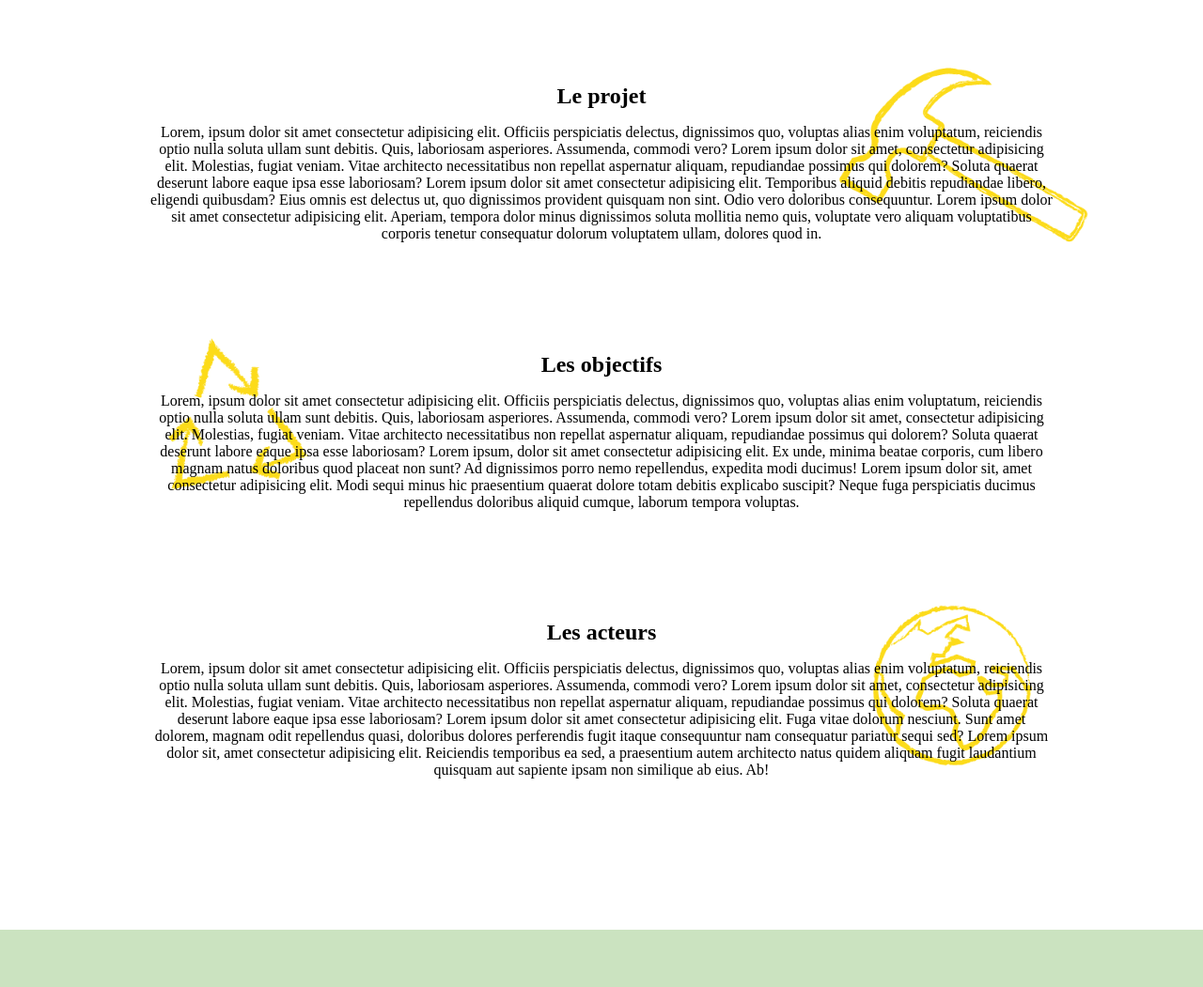
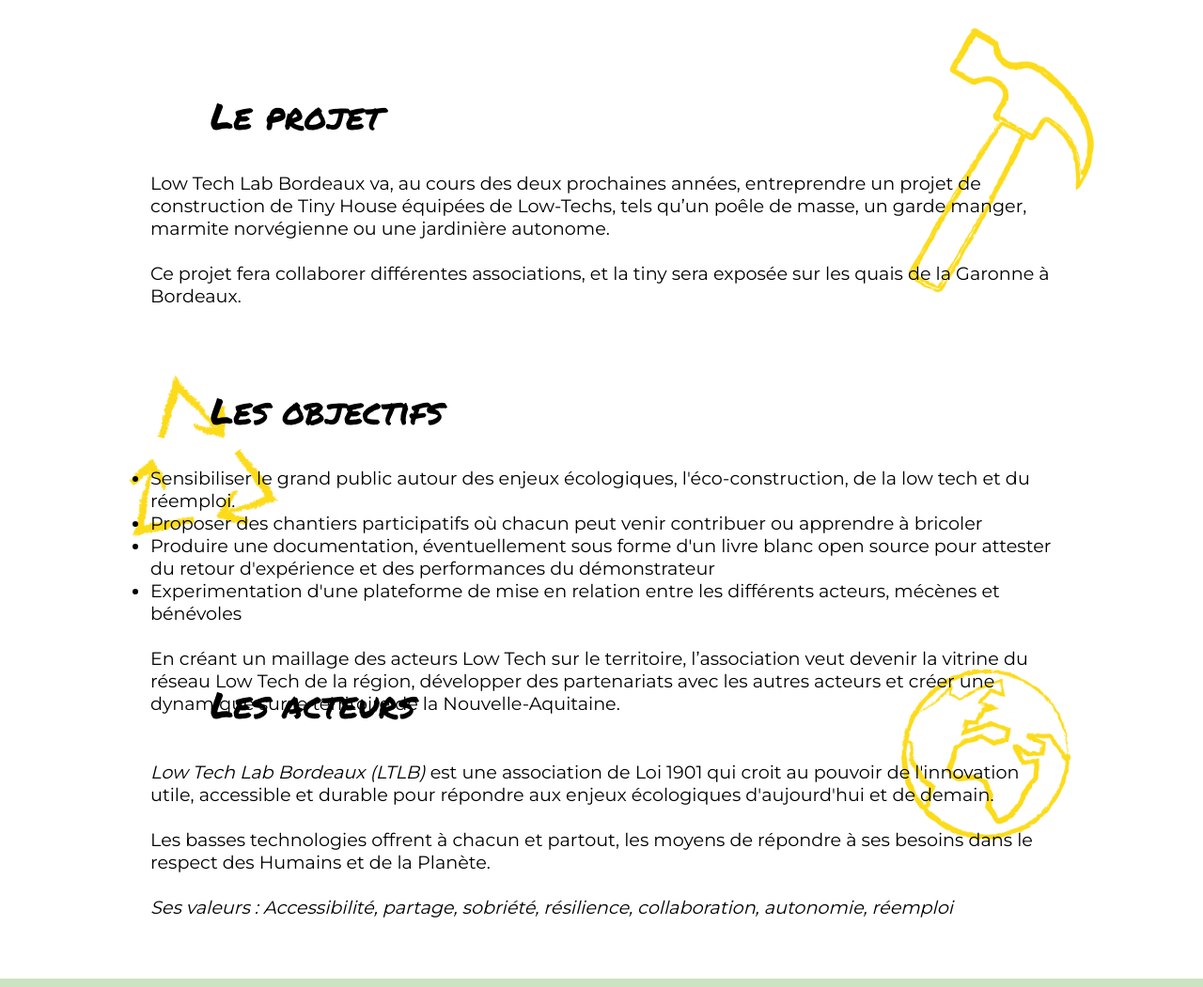
Before and after one commit to SyraxTarg/MiseEnRelationActeursLowTechClaireMaimiti, a PHP site: page / in a window 1280 px wide. Shown: the part 700-1751 px from the top of the page at 94% size. Run offline with PHP 8.4, Linux system fonts and the light colour scheme; data that the repository does not hold is empty; some libraries are stand-ins or nearby versions.

Commit message:
css home

```diff
--- a/public/style/style.css
+++ b/public/style/style.css
@@ -1,3 +1,76 @@
+@import url('https://fonts.googleapis.com/css2?family=Montserrat:wght@300;400&family=Nanum+Myeongjo&family=Permanent+Marker&family=Young+Serif&display=swap');
+
+/* @font-face {
+    font-family: 'GothamMediumItalic';
+    src: url('./public/fonts/Gotham-MediumItalic.otf') format('opentype');
+    font-weight: normal;
+    font-style: italic;
+}
+
+@font-face {
+    font-family: 'GothamThin';
+    src: url('./public/fonts/Gotham-Thin.otf') format('opentype');
+    font-weight: thin;
+    font-style: normal;
+}
+
+@font-face {
+    font-family: 'GothamThinItalic';
+    src: url('./public/fonts/Gotham-ThinItalic.otf') format('opentype');
+    font-weight: thin;
+    font-style: italic;
+}
+
+@font-face {
+    font-family: 'GothamUltra';
+    src: url('./public/fonts/Gotham-Ultra.otf') format('opentype');
+    font-weight: normal;
+    font-style: normal;
+}
+
+@font-face {
+    font-family: 'GothamUltraItalic';
+    src: url('./public/fonts/Gotham-UltraItalic.otf') format('opentype');
+    font-weight: normal;
+    font-style: italic;
+}
+
+@font-face {
+    font-family: 'GothamXLight';
+    src: url('./public/fonts/Gotham-XLight.otf') format('opentype');
+    font-weight: normal;
+    font-style: normal;
+}
+
+@font-face {
+    font-family: 'GothamXLightItalic';
+    src: url('./public/fonts/Gotham-XLightItalic.otf') format('opentype');
+    font-weight: normal;
+    font-style: italic;
+}
+
+@font-face {
+    font-family: 'GothamXLightItalic';
+    src: url('./public/fonts/Gotham-XLightItalic.otf') format('opentype');
+    font-weight: normal;
+    font-style: italic;
+}
+
+@font-face {
+    font-family: 'MontserratBold';
+    src: url('./public/fonts/Montserrat-Bold.ttf') format('truetype');
+    font-weight: bold;
+    font-style: normal;
+}
+
+@font-face {
+    font-family: 'MontserratRegular';
+    src: url('./public/fonts/Montserrat-Regular.ttf') format('truetype');
+    font-weight: normal;
+    font-style: normal;
+} */
+
+
 :root {
   --vert-fonce: #1A4749;
   --vert-moyen: #3D8477;
@@ -47,12 +120,36 @@ td{
 
 
 
-/* HOME */
+/* ---------------------------------- HOME ---------------------------------- */
 #home{
     display: flex;
     flex-direction: column;
     align-items: center;
-    text-align: center;
+    text-align: left;
+    font-family: 'Montserrat', sans-serif;
+    font-size: 1.2rem;
+}
+
+#home h2, #home h3{
+    text-align: left;
+    font-size: 2em;
+    font-weight: 500;
+    font-family: 'Permanent Marker', cursive;
+}
+#home h3{
+    margin: 2vh 0 4vh 5vw;
+    font-size: 1.5em;
+    margin-left: 7vw;
+}
+
+.home_text{
+    position: absolute;
+    width: 75vw;
+    justify-content: center;
+}
+
+.home_description{
+    margin: 3vh 0;
 }
 
 .home_main_img{
@@ -61,9 +158,21 @@ td{
     border-radius: 2.5vw;
 }
 
-.home_section_title{
-    margin: 2vh 0;
+section{
+    width: 100%;
 }
+
+.row_align{
+    display: flex;
+    flex-direction: row;
+}
+.column_align{
+    display: flex;
+    flex-direction: column;
+}
+
+
+/* 3 PREMIERES SECTIONS */
 
 .section_with_icon{
     display: flex;
@@ -72,10 +181,37 @@ td{
     height: max-content;
 }
 
-.vert_moyen_bg{
-    background-color: var(--vert-moyen);
-    color: white;
+.section_with_icon .home_section_title{
+    margin: 2vh 0 4vh 5vw;
 }
+
+.icon_right, .icon_left{
+    display: flex;
+    position: relative;
+    width: 95vw;
+    height: 20vw;
+    margin: 2vh;
+    justify-content: center;
+}
+
+.home_icon{
+    height: 140%;
+    margin-top: -10vh;
+    z-index: -1;
+}
+.icon_right .home_icon{
+    margin-left: auto;
+}
+.icon_left .home_icon{
+    margin-right: auto;
+}
+
+#home_icon_hammer{
+    transform: rotate(90deg);
+}
+
+
+/* AUTRES SECTIONS */
 
 .vert_clair_bg{
     background-color: var(--vert-clair);
@@ -84,8 +220,8 @@ td{
     align-items: center;
     justify-content: center;
 
-    margin: 12vh 0;
-    padding: 5vh 0;
+    margin: 8vh 0;
+    padding: 0 0 5vh 0;
 }
 
 .vert_clair_bg > div{
@@ -97,40 +233,45 @@ td{
     justify-content: center;
 }
 
-.icon_right, .icon_left{
-    display: flex;
-    position: relative;
-    width: 75vw;
-    height: 15rem;
-    margin: 10px;
-    justify-content: center;
+.actor_logo{
+    margin: 1vh 0;
 }
-
-.home_text{
-    position: absolute;
-    width: 75vw;
-    justify-content: center;
-}
-
-
-.home_icon{
-    height: 140%;
-    margin-top: -10vh;
-    z-index: -1;
-}
-.icon_right .home_icon{
-    margin-left: auto;
-    margin-right: -10vh;
-}
-.icon_left .home_icon{
-    margin-right: auto;
-    margin-left: -10vh;
-}
-
-
 #tiny_lab_logo{
     width: 45vh;
 }
 #la_planche_logo{
     width: 50vw;
 }
+#low_tech_logo{
+    width: 15vw;
+}
+
+.actors_description{
+    text-align: center;
+}
+
+.vert_moyen_bg{
+    background-color: var(--vert-moyen);
+    color: white;
+    padding: 4vh 0;
+    display: flex;
+    justify-content: center;
+    align-items: center;
+}
+
+.vert_moyen_bg > div{
+    width: 75vw;
+    display: flex;
+    flex-direction: column;
+    justify-content: center;
+    align-items: center;
+}
+
+.vert_moyen_bg .home_section_title{
+    margin: 2vh 0 4vh 0;
+}
+
+.ytb_player{
+    width: 60vw;
+    height: 34vw;
+}
--- a/views/pages/home.php
+++ b/views/pages/home.php
@@ -5,9 +5,10 @@
         <div class="icon_right">
             <div class="home_text">
                 <h2 class="home_section_title">Le projet</h2>
-                <p class="home_description">Lorem, ipsum dolor sit amet consectetur adipisicing elit. Officiis perspiciatis delectus, dignissimos quo, voluptas alias enim voluptatum, reiciendis optio nulla soluta ullam sunt debitis. Quis, laboriosam asperiores. Assumenda, commodi vero? Lorem ipsum dolor sit amet, consectetur adipisicing elit. Molestias, fugiat veniam. Vitae architecto necessitatibus non repellat aspernatur aliquam, repudiandae possimus qui dolorem? Soluta quaerat deserunt labore eaque ipsa esse laboriosam? Lorem ipsum dolor sit amet consectetur adipisicing elit. Temporibus aliquid debitis repudiandae libero, eligendi quibusdam? Eius omnis est delectus ut, quo dignissimos provident quisquam non sint. Odio vero doloribus consequuntur. Lorem ipsum dolor sit amet consectetur adipisicing elit. Aperiam, tempora dolor minus dignissimos soluta mollitia nemo quis, voluptate vero aliquam voluptatibus corporis tenetur consequatur dolorum voluptatem ullam, dolores quod in.</p>
+                <p class="home_description">Low Tech Lab Bordeaux va, au cours des deux prochaines années, entreprendre un projet de construction de Tiny House équipées de Low-Techs, tels qu’un poêle de masse, un garde manger, marmite norvégienne ou une jardinière autonome.</p>
+                <p class="home_description">Ce projet fera collaborer différentes associations, et la tiny sera exposée sur les quais de la Garonne à Bordeaux.</p>
             </div>
-            <img class="home_icon" src=".\public\images\elements\elements3_hammer.png" alt="Icone marteau">
+            <img class="home_icon" id="home_icon_hammer" src=".\public\images\elements\elements3_hammer.png" alt="Icone marteau">
         </div>
     </section>
 
@@ -15,19 +16,28 @@
         <div class="icon_left">
             <div class="home_text">
                 <h2 class="home_section_title">Les objectifs</h2>
-                <p class="home_description">Lorem, ipsum dolor sit amet consectetur adipisicing elit. Officiis perspiciatis delectus, dignissimos quo, voluptas alias enim voluptatum, reiciendis optio nulla soluta ullam sunt debitis. Quis, laboriosam asperiores. Assumenda, commodi vero? Lorem ipsum dolor sit amet, consectetur adipisicing elit. Molestias, fugiat veniam. Vitae architecto necessitatibus non repellat aspernatur aliquam, repudiandae possimus qui dolorem? Soluta quaerat deserunt labore eaque ipsa esse laboriosam? Lorem ipsum, dolor sit amet consectetur adipisicing elit. Ex unde, minima beatae corporis, cum libero magnam natus doloribus quod placeat non sunt? Ad dignissimos porro nemo repellendus, expedita modi ducimus! Lorem ipsum dolor sit, amet consectetur adipisicing elit. Modi sequi minus hic praesentium quaerat dolore totam debitis explicabo suscipit? Neque fuga perspiciatis ducimus repellendus doloribus aliquid cumque, laborum tempora voluptas.</p>
+                <ul class="home_description">
+                    <li>Sensibiliser le grand public autour des enjeux écologiques, l'éco-construction, de la low tech et du réemploi.</li>
+                    <li>Proposer des chantiers participatifs où chacun peut venir contribuer ou apprendre à bricoler </li>
+                    <li>Produire une documentation, éventuellement sous forme d'un livre blanc open source pour attester du retour d'expérience et des performances du démonstrateur</li>
+                    <li>Experimentation d'une plateforme de mise en relation entre les différents acteurs, mécènes et bénévoles</li>
+                </ul>
+                <p class="home_description">En créant un maillage des acteurs Low Tech sur le territoire, l’association veut devenir la vitrine du réseau Low Tech de la région, développer des partenariats avec les autres acteurs et créer une dynamique sur le territoire de la Nouvelle-Aquitaine.</p>
             </div>
             <img class="home_icon" src=".\public\images\elements\elements5_recycle.png" alt="Icone tri selectif">
         </div>
     </section>
 
-    <section id="acteurs">
-        <div>
-            <div class="section_with_icon">
+    <section id="actors">
+        <div class="section_with_icon">
                 <div class="icon_right">
                     <div class="home_text">
                         <h2 class="home_section_title">Les acteurs</h2>
-                        <p class="home_description">Lorem, ipsum dolor sit amet consectetur adipisicing elit. Officiis perspiciatis delectus, dignissimos quo, voluptas alias enim voluptatum, reiciendis optio nulla soluta ullam sunt debitis. Quis, laboriosam asperiores. Assumenda, commodi vero? Lorem ipsum dolor sit amet, consectetur adipisicing elit. Molestias, fugiat veniam. Vitae architecto necessitatibus non repellat aspernatur aliquam, repudiandae possimus qui dolorem? Soluta quaerat deserunt labore eaque ipsa esse laboriosam? Lorem ipsum dolor sit amet consectetur adipisicing elit. Fuga vitae dolorum nesciunt. Sunt amet dolorem, magnam odit repellendus quasi, doloribus dolores perferendis fugit itaque consequuntur nam consequatur pariatur sequi sed? Lorem ipsum dolor sit, amet consectetur adipisicing elit. Reiciendis temporibus ea sed, a praesentium autem architecto natus quidem aliquam fugit laudantium quisquam aut sapiente ipsam non similique ab eius. Ab!</p>
+                        <p class="home_description"><i>Low Tech Lab Bordeaux (LTLB)</i> est une association de Loi 1901 qui croit au pouvoir de l'innovation utile, accessible et durable pour répondre aux enjeux écologiques d'aujourd'hui et de demain.</p>
+                        <p class="home_description">Les basses technologies offrent à chacun et partout, les moyens de répondre à ses besoins dans le respect des Humains et de la Planète.</p>
+                        <p class="home_description"><i>Ses valeurs : Accessibilité, partage, sobriété, résilience, collaboration, autonomie, réemploi</i></p>
+                        <br>
+                        <p class="home_description">Ce projet est une collaboration avec deux autres structures, Tiny Lab et La Planche.</p>
                     </div>
                     <img class="home_icon" src=".\public\images\elements\elements6_earth.png" alt="Icone Terre">
                 </div>
@@ -36,22 +46,24 @@
             <div class="vert_clair_bg">
                 <div>
                     <img class="actor_logo" id="tiny_lab_logo" src=".\public\images\tiny_lab_logo.png" alt="Logo de Tiny Lab">
-                    <p>Lorem, ipsum dolor sit amet consectetur adipisicing elit. Officiis perspiciatis delectus, dignissimos quo, voluptas alias enim voluptatum, reiciendis optio nulla soluta ullam sunt debitis. Quis, laboriosam asperiores. Assumenda, commodi vero? Lorem ipsum dolor sit amet, consectetur adipisicing elit. Molestias, fugiat veniam. Vitae architecto necessitatibus non repellat aspernatur aliquam, repudiandae possimus qui dolorem? Soluta quaerat deserunt labore eaque ipsa esse laboriosam? Lorem ipsum dolor sit amet consectetur adipisicing elit. Odit officiis ut quaerat incidunt magnam perspiciatis labore similique, rerum id dignissimos fugit omnis, at voluptate repellendus odio earum, illum fugiat maiores?</p>
+                    <p class="actors_description">Association créée par des professionnels de l'éco-construction, dont les activités se concentrent autour de la construction inclusive de tiny houses et habitats légers autonomes.</p>
                 </div>
 
                 <div>
                     <img class="actor_logo" id="la_planche_logo" src=".\public\images\la_planche_logo.png" alt="Logo de La Planche">
-                    <p>Lorem, ipsum dolor sit amet consectetur adipisicing elit. Officiis perspiciatis delectus, dignissimos quo, voluptas alias enim voluptatum, reiciendis optio nulla soluta ullam sunt debitis. Quis, laboriosam asperiores. Assumenda, commodi vero? Lorem ipsum dolor sit amet, consectetur adipisicing elit. Molestias, fugiat veniam. Vitae architecto necessitatibus non repellat aspernatur aliquam, repudiandae possimus qui dolorem? Soluta quaerat deserunt labore eaque ipsa esse laboriosam? Lorem ipsum dolor sit amet consectetur adipisicing elit. Neque cumque tempora facilis optio doloribus explicabo rem nulla? Eum consectetur molestias recusandae quas, error, sapiente ut, eos beatae nemo assumenda consequatur.</p>
+                    <p class="actors_description">Atelier partagé situé dans le quartier Saint-Michel à Bordeaux entièrement dédié au matériau bois, dans lequel artisans·anes, concepteurs·trices et grand public viennent mutualiser des outils de travail, apprendre, fabriquer et partager leurs savoir-faire.</p>
                 </div>
             </div>
         </div>
     </section>
 
+
     <section id="enjeux">
         <div class="vert_moyen_bg">
-            <h2 class="home_section_title">Les enjeux</h2>
-            <h3>Titre 3 exemple : </h3>
-            <p>Lorem, ipsum dolor sit amet consectetur adipisicing elit. Officiis perspiciatis delectus, dignissimos quo, voluptas alias enim voluptatum, reiciendis optio nulla soluta ullam sunt debitis. Quis, laboriosam asperiores. Assumenda, commodi vero? Lorem ipsum dolor sit amet, consectetur adipisicing elit. Molestias, fugiat veniam. Vitae architecto necessitatibus non repellat aspernatur aliquam, repudiandae possimus qui dolorem? Soluta quaerat deserunt labore eaque ipsa esse laboriosam? Lorem ipsum dolor sit amet, consectetur adipisicing elit. Provident, natus culpa. Odio repudiandae eos nam aliquid omnis ea totam quod, sunt suscipit, assumenda velit rem nobis id. Molestiae, nulla illo!</p>
+            <div>
+                <h2 class="home_section_title">Une maison totalement écologique et low-tech</h2>
+                <iframe class="ytb_player" src="https://www.youtube.com/embed/l8X9jxeYYmw"></iframe>
+            </div>
         </div>
     </section>
 </div>
```
Also changed, not shown: public/images/LogoLTLB.png (added).
